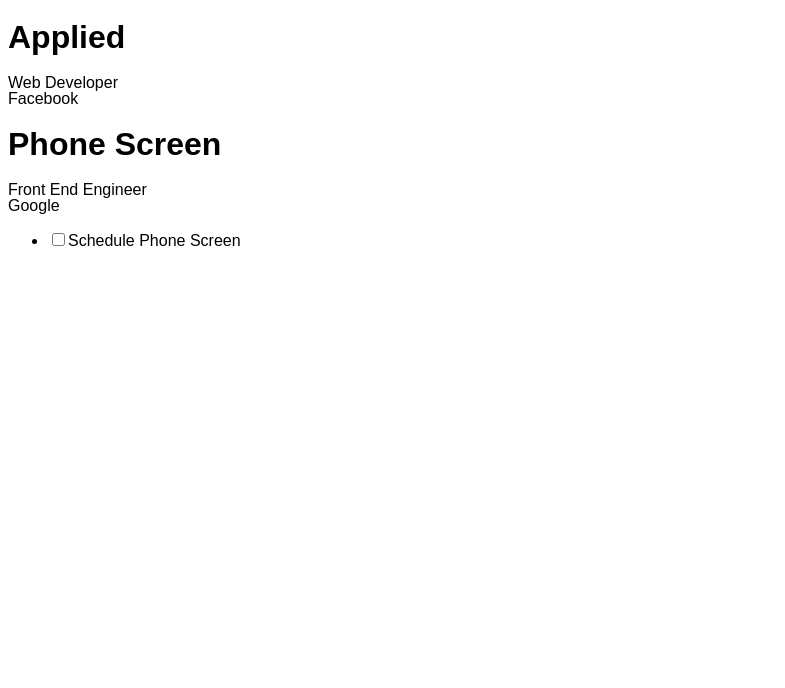
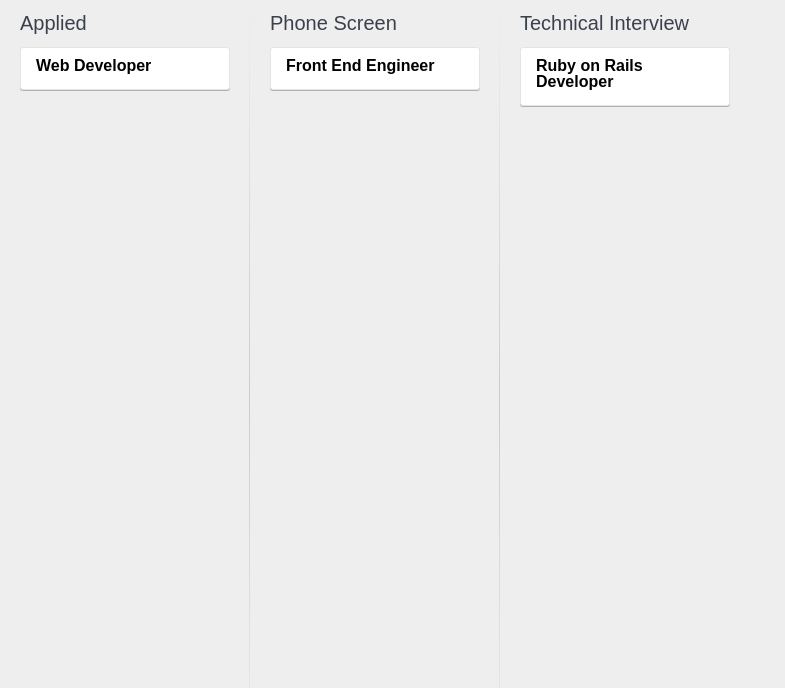
Before and after one commit to cernanb/job-tracker-react, a React app: page / in a window 1280 px wide. Shown: the whole page, without its empty margins (0-785 px from the left). Built offline with nearby package versions, Linux system fonts and the light colour scheme.

Commit message:
added toggle ability on job cards

```diff
--- a/app/App.js
+++ b/app/App.js
@@ -19,7 +19,7 @@
     tasks: [
       {
         id: 1,
-        name: "Schedule Phone Screen",
+        name: "Schedule Phone Screen with the Recruiter",
         done: false
       }
     ],
--- a/app/JobCard.js
+++ b/app/JobCard.js
@@ -2,14 +2,32 @@
 import CheckList from './CheckList';
 
 class JobCard extends Component {
+  constructor() {
+    super(...arguments);
+    this.state = {
+      showDetails: false
+    };
+  }
+
+  toggleDetails() {
+    this.setState({showDetails: !this.state.showDetails});
+  }
+
   render() {
+    let jobCardDetails;
+    if(this.state.showDetails) {
+      jobCardDetails = (
+        <div className="card-details">
+          <div className="job-card-company">{this.props.company}</div>
+          <CheckList cardId={this.props.id} tasks={this.props.tasks} />
+        </div>
+      );
+    };
+
     return (
       <div className="job-card">
-        <div className="job-card-title">{this.props.title}</div>
-        <div className="job-card-company">{this.props.company}</div>
-        <div className="card-details">
-          <CheckList cardId={this.props.id} tasks={this.props.tasks} />
-        </div>
+        <div className="job-card-title" onClick={this.toggleDetails.bind(this)}>{this.props.title}</div>
+        {jobCardDetails}
       </div>
     );
   }
--- a/app/JobTrackerBoard.js
+++ b/app/JobTrackerBoard.js
@@ -12,6 +12,10 @@
         <JobList id='phone-screen' title="Phone Screen" jobs={
           this.props.jobs.filter((job) => job.status === 'phone-screen')
         }/>
+
+        <JobList id='tech-interview' title="Technical Interview" jobs={
+          this.props.jobs.filter((job) => job.status === 'tech-interview')
+        }/>
       </div>
     );
   }
--- a/public/style.css
+++ b/public/style.css
@@ -1,6 +1,86 @@
+* {
+  box-sizing: border-box;
+}
+
 body {
+  background: #eee;
   font: 16px/1 sans-serif;
 }
+
+html, body, #root {
+  height: 100%;
+  margin: auto;
+  padding: 0;
+}
+
 #root {
   height: 100%
 }
+
+h1 {
+  font-weight: 200;
+  color: #3b414c;
+  font-size: 20px;
+}
+
+ul {
+  list-style-type: none;
+  padding: 0;
+  margin: 0;
+}
+
+.app {
+  white-space: nowrap;
+  height: 100%;
+}
+
+.list {
+  position: relative;
+  display: inline-block;
+  vertical-align: top;
+  white-space: normal;
+  height: 100%;
+  width: 250px;
+  padding: 0 20px;
+  overflow: auto;
+}
+
+.list:not(:last-child):after {
+  content: "";
+  position: absolute;
+  top: 0;
+  right: 0;
+  width: 1px;
+  height: 99%;
+  background: linear-gradient(to bottom, #eee 0%, #ccc 50%, #eee 100%) fixed;
+}
+
+.job-card {
+  position: relative;
+  z-index: 1;
+  background: #fff;
+  width: 100%;
+  padding: 10px 10px 10px 15px;
+  margin: 0 0 10px 0;
+  overflow: auto;
+  border: 1px solid #e5e5df;
+  border-radius: 3px;
+  box-shadow: 0 1px 0 rgba(0,0,0,0.25);
+}
+
+.job-card-title {
+  font-weight: bold;
+  border-bottom: solid 5px transparent;
+}
+
+.checklist-task:first-child {
+  margin-top: 10px;
+  padding-top: 10px;
+  border-top: solid 1px #ddd;
+}
+
+.checklist-task-remove:after {
+  display: inline-block;
+  color: #d66;
+  content: "+";
+}
```
